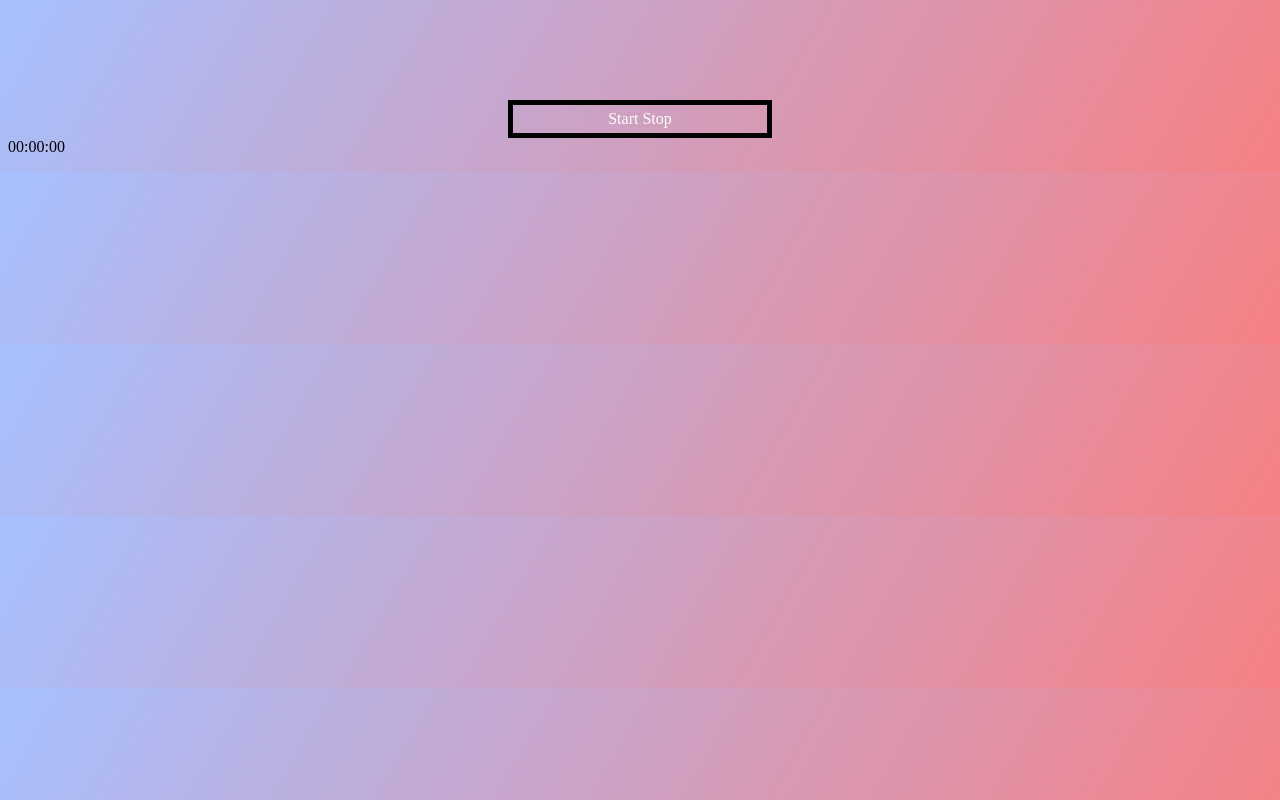
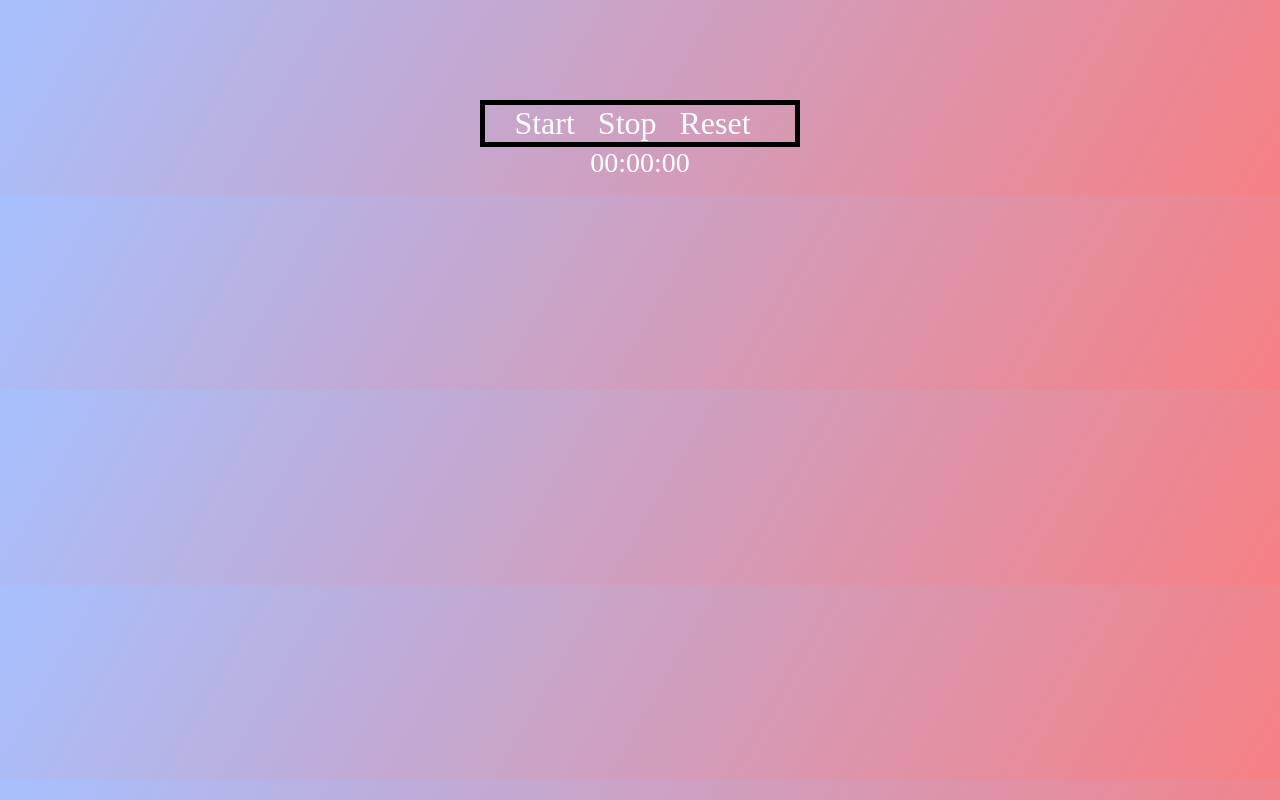
Before and after one commit to enzoxo/zadanie_15_6, a website: page index.html in a window 1280 px wide. Drawn offline with Linux system fonts and the light colour scheme.

Commit message:
Add styles and reset button

```diff
--- a/css/styles.css
+++ b/css/styles.css
@@ -2,16 +2,24 @@ body{
 	background-image: linear-gradient(120deg, #a6c0fe 0%, #f68084 100%);
 }
 .controls{
-	margin-top: 100px;
 	text-align: center;
 	border: 5px solid black;
-	margin-left: 500px;
-	margin-right: 500px;
-	padding: 5px;
+	margin: 0 auto;
+	margin-top: 100px;
+	padding: 0 5px;
+	width: 300px;
+	font-size: 32px;
 }
 
 
 a{
 	color: white;
 	text-decoration: none;
+	margin-right: 15px;
 }
+
+.stopwatch {
+	text-align: center;
+	font-size: 28px;
+	color: white;
+}
--- a/index.html
+++ b/index.html
@@ -8,7 +8,8 @@
 <body>
 	<nav class="controls">
 		<a href="#" class="button" id="start">Start</a>
-		<a href="#" class="button", id="stop">Stop</a>
+		<a href="#" class="button" id="stop">Stop</a>
+		<a href="#" class="button" id="reset">Reset</a>
 	</nav>
 	<div class="stopwatch"></div>
 	<ul class="results"></ul>
--- a/script.js
+++ b/script.js
@@ -12,6 +12,8 @@ class Stopwatch {
 			seconds: 0,
 			miliseconds: 0
 		};
+		this.print();
+
 	}
 
 	print() {
@@ -66,4 +68,10 @@ const stopwatch = new Stopwatch(
 	document.querySelector('.stopwatch'));
 
 let startButton = document.getElementById('start');
-startButton.addEventListener('click', () => stopwatch.stop());
+startButton.addEventListener('click', () => stopwatch.start());
+
+let stopButton = document.getElementById('stop');
+stopButton.addEventListener('click', () => stopwatch.stop());
+
+let resetButton = document.getElementById('reset');
+resetButton.addEventListener('click', () => stopwatch.reset());
```
